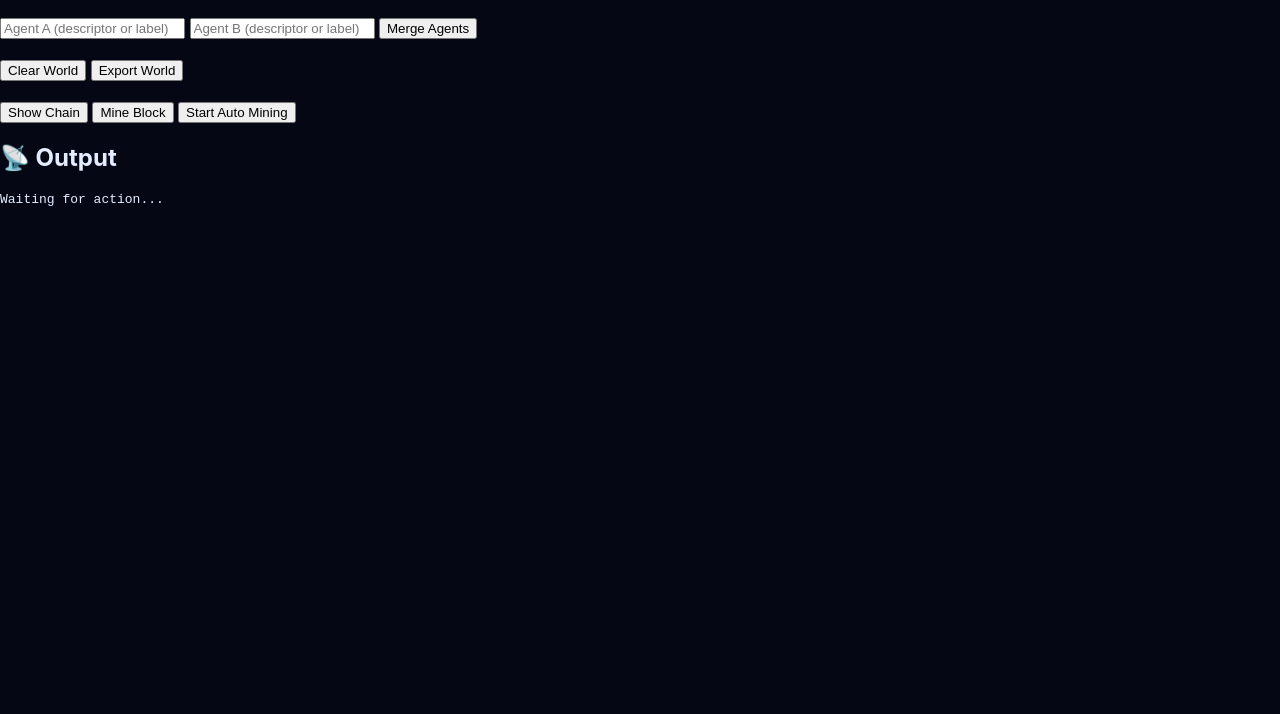
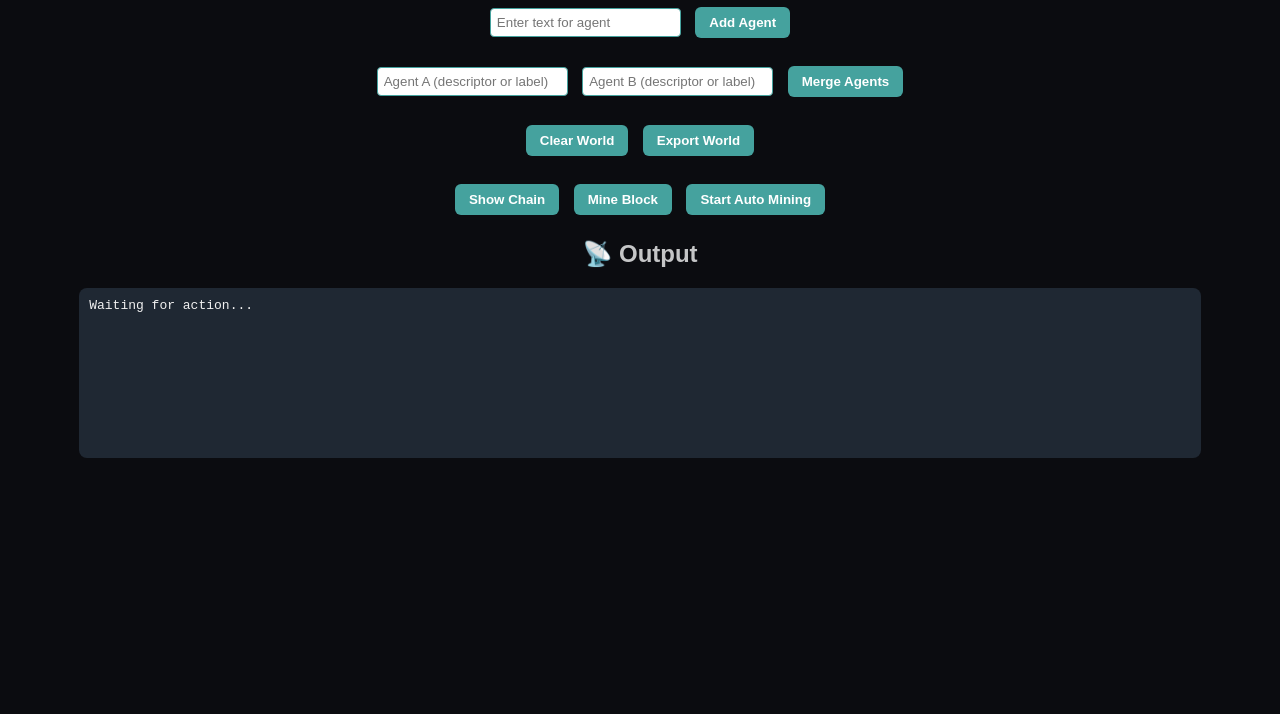
Before and after one commit to Andrii-sat/LivingOS, a plain HTML site: page static/index.html in a window 1280 px wide. Shown: the part 107-821 px from the top of the page. After the commit the page ends 800 px from the top, so only its background shows below. Drawn offline with Linux system fonts and the light colour scheme.

Commit message:
Update style.css

```diff
--- a/static/style.css
+++ b/static/style.css
@@ -1,15 +1,31 @@
-:root{--bg:#050814;--ink:#e6ecff;--sub:#9fb0ff;--line:#213357;--glow:#5aa2ff;--accent:#7cf6d8}
-*{box-sizing:border-box}
-html,body{margin:0;height:100%;background:var(--bg);color:var(--ink);font-family:Inter,system-ui,Segoe UI,Arial}
-header{position:sticky;top:0;z-index:5;background:linear-gradient(180deg, rgba(11,16,35,.95), rgba(11,16,35,.85));backdrop-filter:blur(6px);border-bottom:1px solid #111831}
-.container{padding:10px 14px}
-.row{display:flex;gap:8px;align-items:center;flex-wrap:wrap}
-.input{flex:1;min-width:160px;padding:10px 12px;border:1px solid #1a2344;border-radius:10px;background:#0a0f21;color:var(--ink);outline:none}
-.btn{padding:10px 14px;border-radius:10px;border:1px solid #1a2344;background:#0a0f21;color:var(--ink);cursor:pointer}
-.btn:hover{border-color:#28408a}
-.badge{font-size:12px;color:var(--sub);padding:6px 10px;border:1px dashed #2a3a6b;border-radius:999px}
-#log{font-size:12px;color:#a8b8ff;padding:6px 14px;border-top:1px solid #111831;background:#070c1a;white-space:pre-wrap}
-#canvas{display:block;width:100vw;height:calc(100vh - 172px);touch-action:none;background:radial-gradient(1200px 1000px at 70% 30%, #0f172a 0%, #0b1220 45%, #07101c 100%)}
-footer{position:fixed;bottom:0;left:0;right:0;background:rgba(8,12,22,.85);backdrop-filter:blur(6px);border-top:1px solid #111831;padding:6px 12px;color:#aaccff;font-size:12px;display:flex;gap:12px;justify-content:space-between;align-items:center}
-footer .tips{display:flex;gap:10px;flex-wrap:wrap}
-footer .tip{padding:4px 8px;border:1px dashed #28408a;border-radius:999px}
+body {
+  font-family: Arial, sans-serif;
+  background: #0b0c10;
+  color: #c5c6c7;
+  text-align: center;
+  padding: 20px;
+}
+h1 { color: #66fcf1; }
+.controls { margin: 20px; }
+button {
+  margin: 5px;
+  padding: 8px 14px;
+  border: none;
+  border-radius: 6px;
+  background: #45a29e;
+  color: white;
+  font-weight: bold;
+  cursor: pointer;
+}
+button:hover { background: #66fcf1; color: #0b0c10; }
+input { padding: 6px; margin: 5px; border-radius: 4px; border: 1px solid #45a29e; }
+.output-box {
+  text-align: left;
+  background: #1f2833;
+  padding: 10px;
+  border-radius: 8px;
+  max-width: 90%;
+  margin: auto;
+  min-height: 150px;
+  overflow-x: auto;
+  color: #f1f1f1;
```
